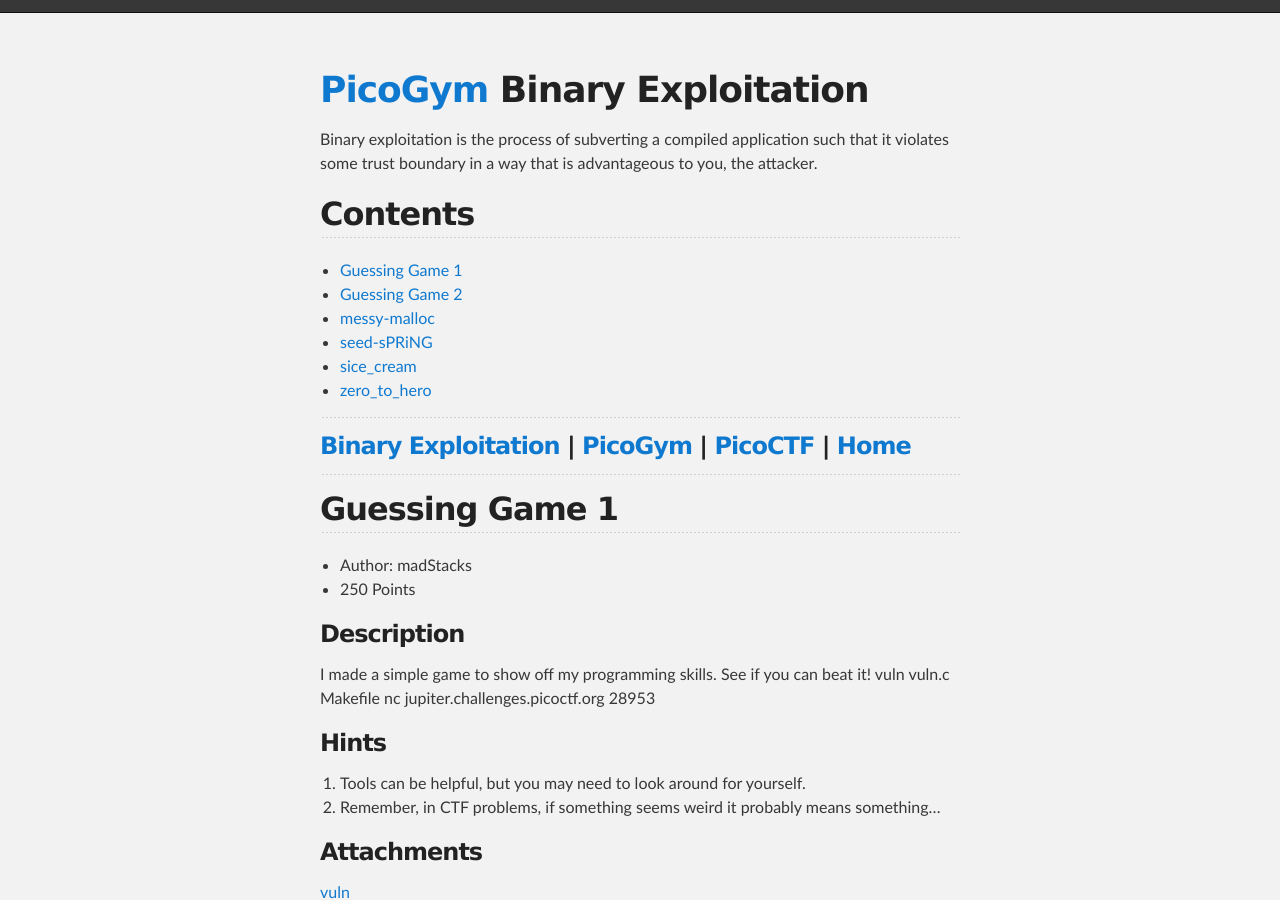
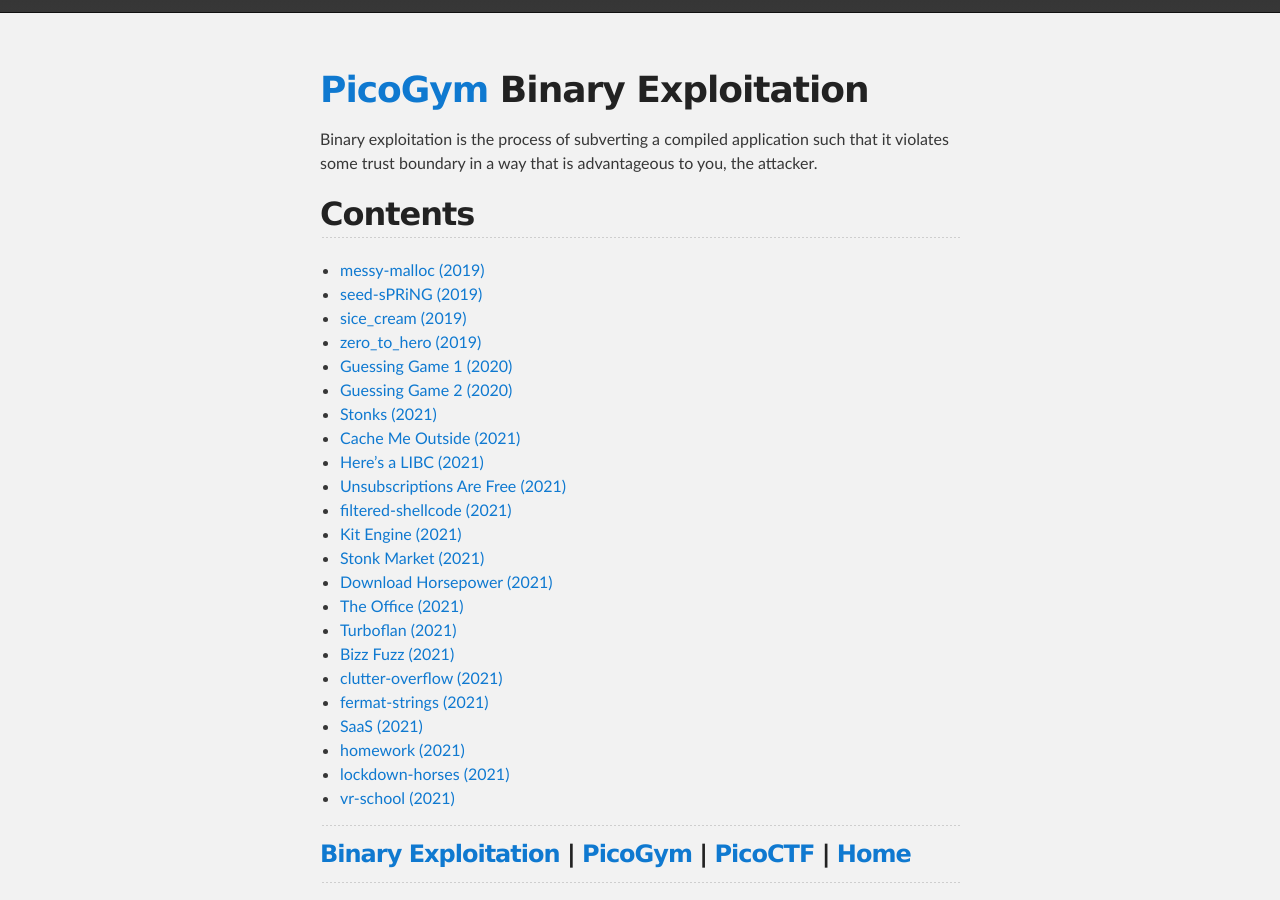
Before and after one commit to djm89uk/djm89uk.github.io, a Jekyll site: the page built from picogym_be.md, in a window 1280 px wide and 900 px high, scrolled down 197 px. Built offline with Jekyll 4.4.1, drawn with Linux system fonts in a browser that asks for light colours; our own code applies the rules of GitHub Pages for plain Markdown files.

Commit message:
Update picogym_be.md

```diff
--- a/picogym_be.md
+++ b/picogym_be.md
@@ -4,12 +4,29 @@ Binary exploitation is the process of subverting a compiled application such tha
 
 ## Contents
 
-- [Guessing Game 1](#guessing-game-1)
-- [Guessing Game 2](#guessing-game-2)
-- [messy-malloc](#messy-malloc)
-- [seed-sPRiNG](#seed-spring)
-- [sice_cream](#sice-cream)
-- [zero_to_hero](#zero-to-hero)
+- [messy-malloc (2019)](#messy-malloc)
+- [seed-sPRiNG (2019)](#seed-spring)
+- [sice_cream (2019)](#sice-cream)
+- [zero_to_hero (2019)](#zero-to-hero)
+- [Guessing Game 1 (2020)](#guessing-game-1)
+- [Guessing Game 2 (2020)](#guessing-game-2)
+- [Stonks (2021)](#stonks)
+- [Cache Me Outside (2021)](#cache-me-outside)
+- [Here's a LIBC (2021)](#heres-a-libc)
+- [Unsubscriptions Are Free (2021)](#unsubscriptions-are-free)
+- [filtered-shellcode (2021)](#filtered-shellcode)
+- [Kit Engine (2021)](#kit-engine)
+- [Stonk Market (2021)](#stonk-market)
+- [Download Horsepower (2021)](#download-horsepower)
+- [The Office (2021)](#the-office)
+- [Turboflan (2021)](#turboflan)
+- [Bizz Fuzz (2021)](#bizz-fuzz)
+- [clutter-overflow (2021)](#clutter-overflow)
+- [fermat-strings (2021)](#fermat-strings)
+- [SaaS (2021)](#saas)
+- [homework (2021)](#homework)
+- [lockdown-horses (2021)](#lockdown-horses)
+- [vr-school (2021)](#vr-school)
 
 ---
 
```
